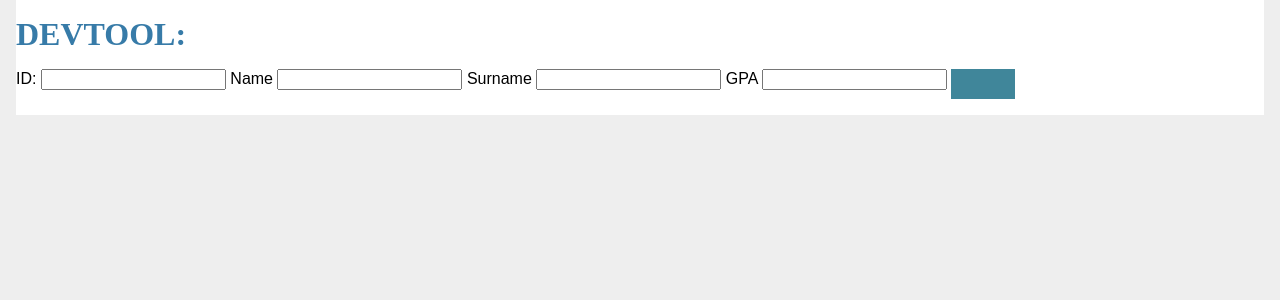
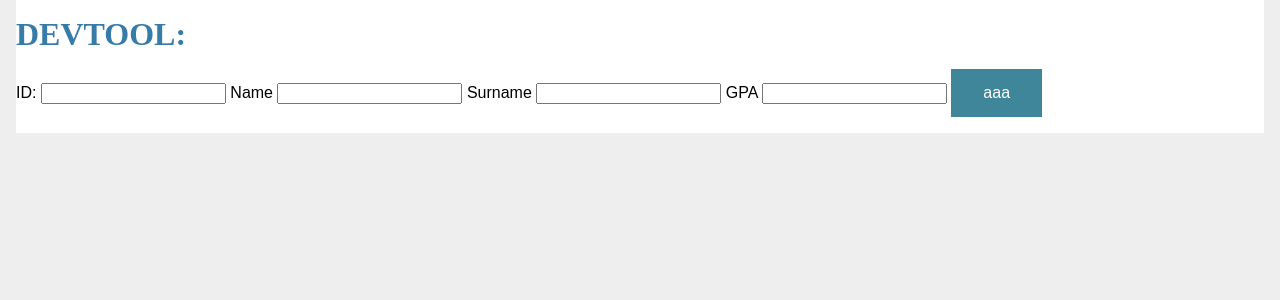
Before and after one commit to Onefivezero/DatabaseProject112233, a Flask app: page / in a window 1280 px wide. Shown: the part 34-334 px from the top of the page. Run offline with Flask 2, Linux system fonts and the light colour scheme; some libraries are stand-ins or nearby versions.

Commit message:
Add files via upload

```diff
--- a/templates/index.html
+++ b/templates/index.html
@@ -34,7 +34,7 @@
         <h1>DEVTOOL:</h1>
             <form action = "{{ url_for('devtool') }}" method = "post">
                 <p>
-                    ID: <input type = "text" name = "id" /> Name <input type = "text" name = "username" /> Surname <input type = "text" name = "password" /> GPA <input type = "text" name = "role" /> <button type = "submit" value = "submit" class="button"></button>
+                    ID: <input type = "text" name = "id" /> Name <input type = "text" name = "username" /> Surname <input type = "text" name = "password" /> GPA <input type = "text" name = "role" /> <button type = "submit" value = "submit" class="button">aaa</button>
                 </p>
                 <table>
                 {% for item in data %}
```
